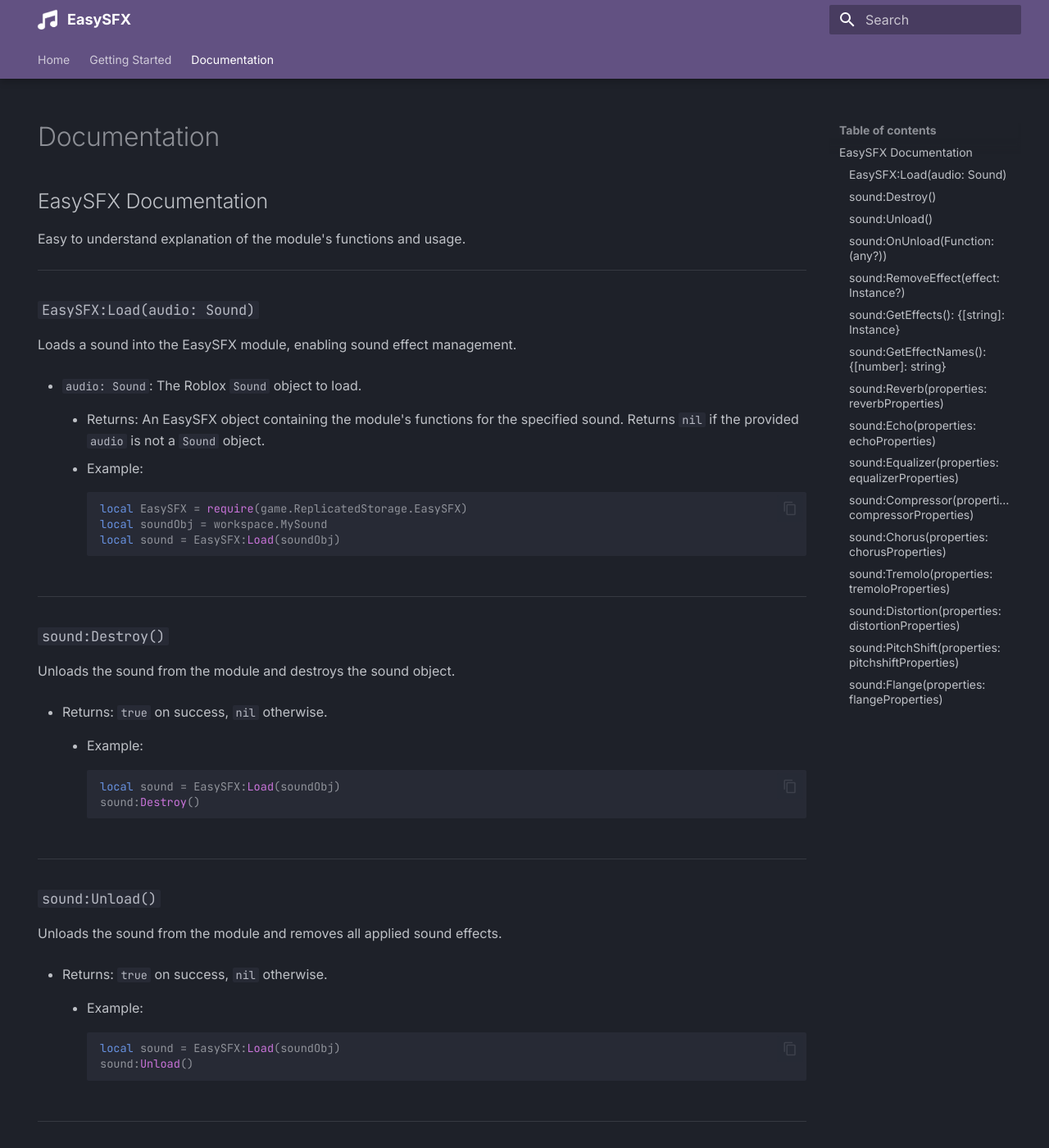
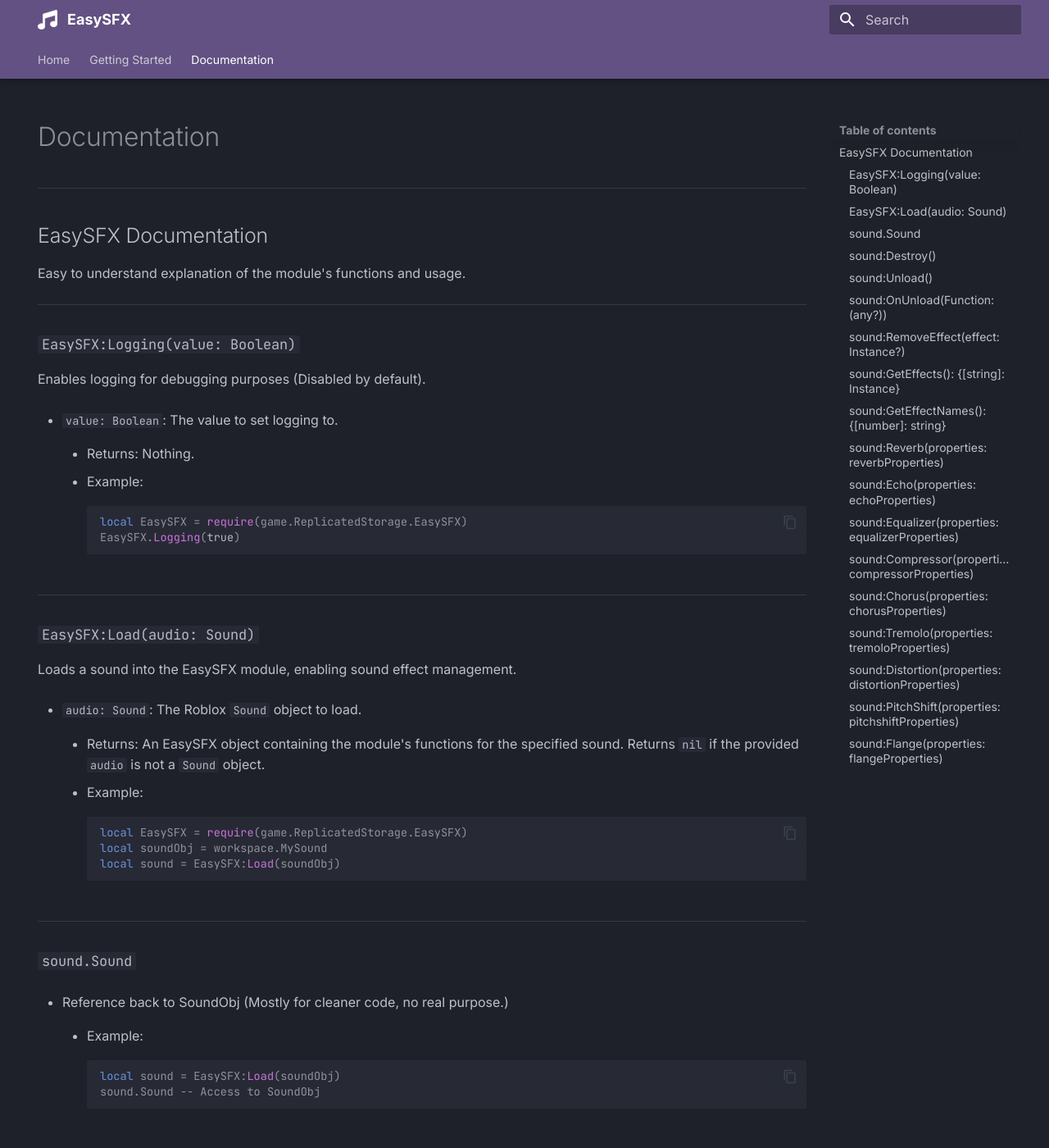
Before and after one commit to Withoutruless/EasySFX, an MkDocs documentation site: the page built from docs/api/documentation/index.md, in a window 1280 px wide and 1400 px high. Shown: the whole window at 82% size. Built offline with MkDocs 1.6.1 and Material for MkDocs 9.7.7, drawn with Linux system fonts in a browser that asks for light colours.

Commit message:
Update index.md

````diff
--- a/docs/api/documentation/index.md
+++ b/docs/api/documentation/index.md
@@ -2,9 +2,27 @@
 hide:
 - navigation
 ---
+---
 ## EasySFX Documentation
 
 Easy to understand explanation of the module's functions and usage.
+
+---
+
+### `EasySFX:Logging(value: Boolean)`
+
+Enables logging for debugging purposes (Disabled by default).
+
+* `value: Boolean`: The value to set logging to.
+
+    * Returns: Nothing.
+
+    * Example:
+
+        ```luau
+        local EasySFX = require(game.ReplicatedStorage.EasySFX)
+		EasySFX.Logging(true)
+        ```
 
 ---
 
@@ -22,6 +40,19 @@
         local EasySFX = require(game.ReplicatedStorage.EasySFX)
         local soundObj = workspace.MySound
         local sound = EasySFX:Load(soundObj)
+        ```
+
+---
+
+### `sound.Sound`
+
+* Reference back to SoundObj (Mostly for cleaner code, no real purpose.)
+
+    * Example:
+
+        ```luau
+		local sound = EasySFX:Load(soundObj)
+        sound.Sound -- Access to SoundObj
         ```
 
 ---
````
